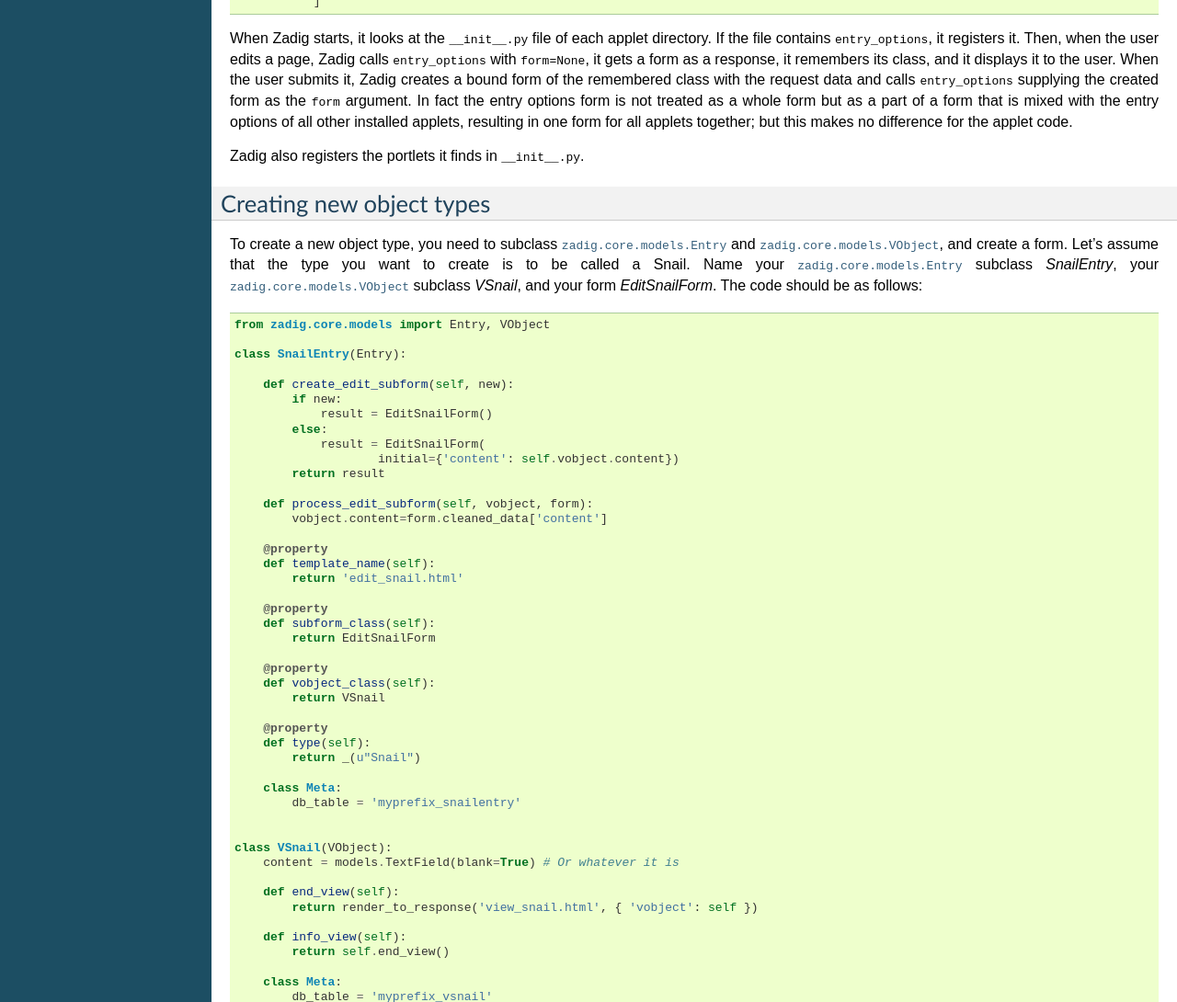
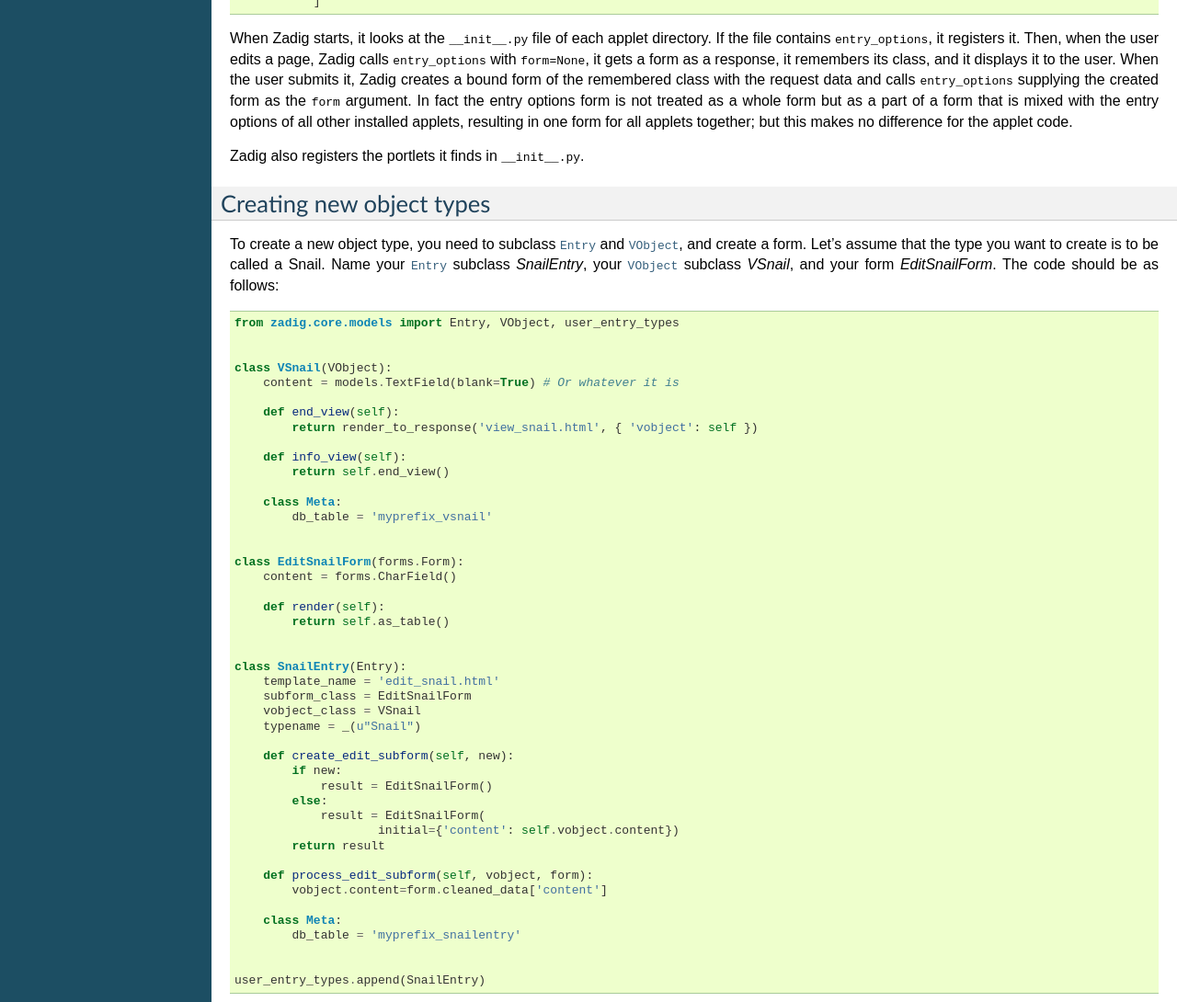
Before and after one commit to aptiko/zadig, a Sphinx documentation site: the page built from docs/developers_guide.txt, in a window 1280 px wide and 1400 px high, scrolled down 1127 px, cut to the strip 0-1090 px from the top of the window. Shown: the whole strip at 92% size. Built offline with Sphinx 7.4.7, drawn with Linux system fonts in a browser that asks for light colours.

Commit message:
Documentation of previous commits

```diff
--- a/docs/developers_guide.txt
+++ b/docs/developers_guide.txt
@@ -97,46 +97,14 @@ Creating new object types
 =========================
 
 To create a new object type, you need to subclass
-:class:`zadig.core.models.Entry` and
-:class:`zadig.core.models.VObject`, and create a form. Let's
+:class:`~zadig.core.models.Entry` and
+:class:`~zadig.core.models.VObject`, and create a form. Let's
 assume that the type you want to create is to be called a Snail. Name
-your :class:`zadig.core.models.Entry` subclass *SnailEntry*, your
-:class:`zadig.core.models.VObject` subclass *VSnail*, and your
+your :class:`~zadig.core.models.Entry` subclass *SnailEntry*, your
+:class:`~zadig.core.models.VObject` subclass *VSnail*, and your
 form *EditSnailForm*. The code should be as follows::
 
-    from zadig.core.models import Entry, VObject
-
-    class SnailEntry(Entry):
-
-        def create_edit_subform(self, new):
-            if new:
-                result = EditSnailForm()
-            else:
-                result = EditSnailForm(
-                        initial={'content': self.vobject.content})
-            return result
-
-        def process_edit_subform(self, vobject, form):
-            vobject.content=form.cleaned_data['content']
-
-        @property
-        def template_name(self):
-            return 'edit_snail.html'
-
-        @property
-        def subform_class(self):
-            return EditSnailForm
-
-        @property
-        def vobject_class(self):
-            return VSnail
-
-        @property
-        def type(self):
-            return _(u"Snail")
-
-        class Meta:
-            db_table = 'myprefix_snailentry'
+    from zadig.core.models import Entry, VObject, user_entry_types
 
 
     class VSnail(VObject):
@@ -157,6 +125,30 @@ form *EditSnailForm*. The code should be as follows::
 
         def render(self):
             return self.as_table()
+
+
+    class SnailEntry(Entry):
+        template_name = 'edit_snail.html'
+        subform_class = EditSnailForm
+        vobject_class = VSnail
+        typename = _(u"Snail")
+
+        def create_edit_subform(self, new):
+            if new:
+                result = EditSnailForm()
+            else:
+                result = EditSnailForm(
+                        initial={'content': self.vobject.content})
+            return result
+
+        def process_edit_subform(self, vobject, form):
+            vobject.content=form.cleaned_data['content']
+
+        class Meta:
+            db_table = 'myprefix_snailentry'
+
+
+    user_entry_types.append(SnailEntry)
 
 .. admonition:: Incomplete
 
```
